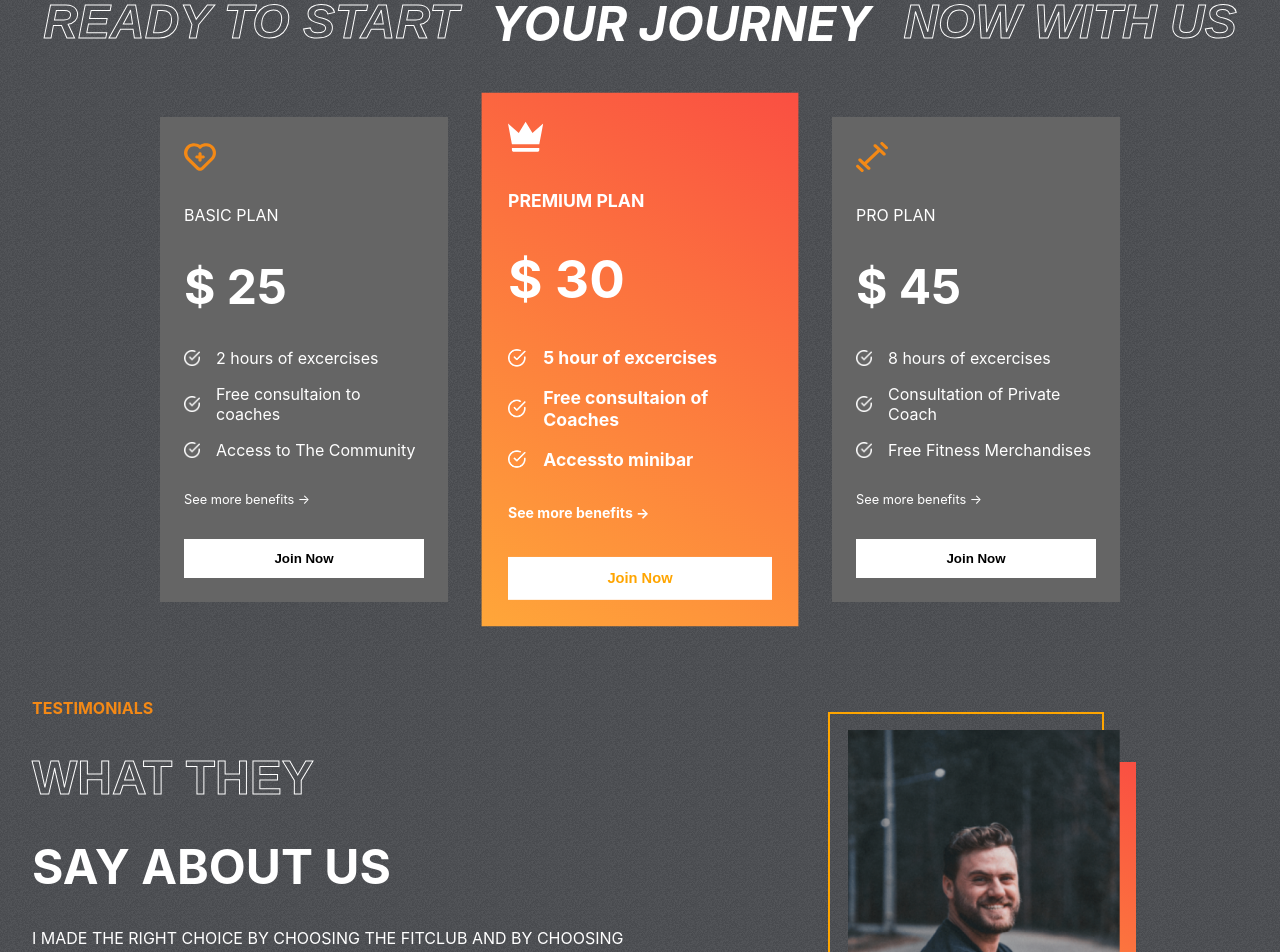
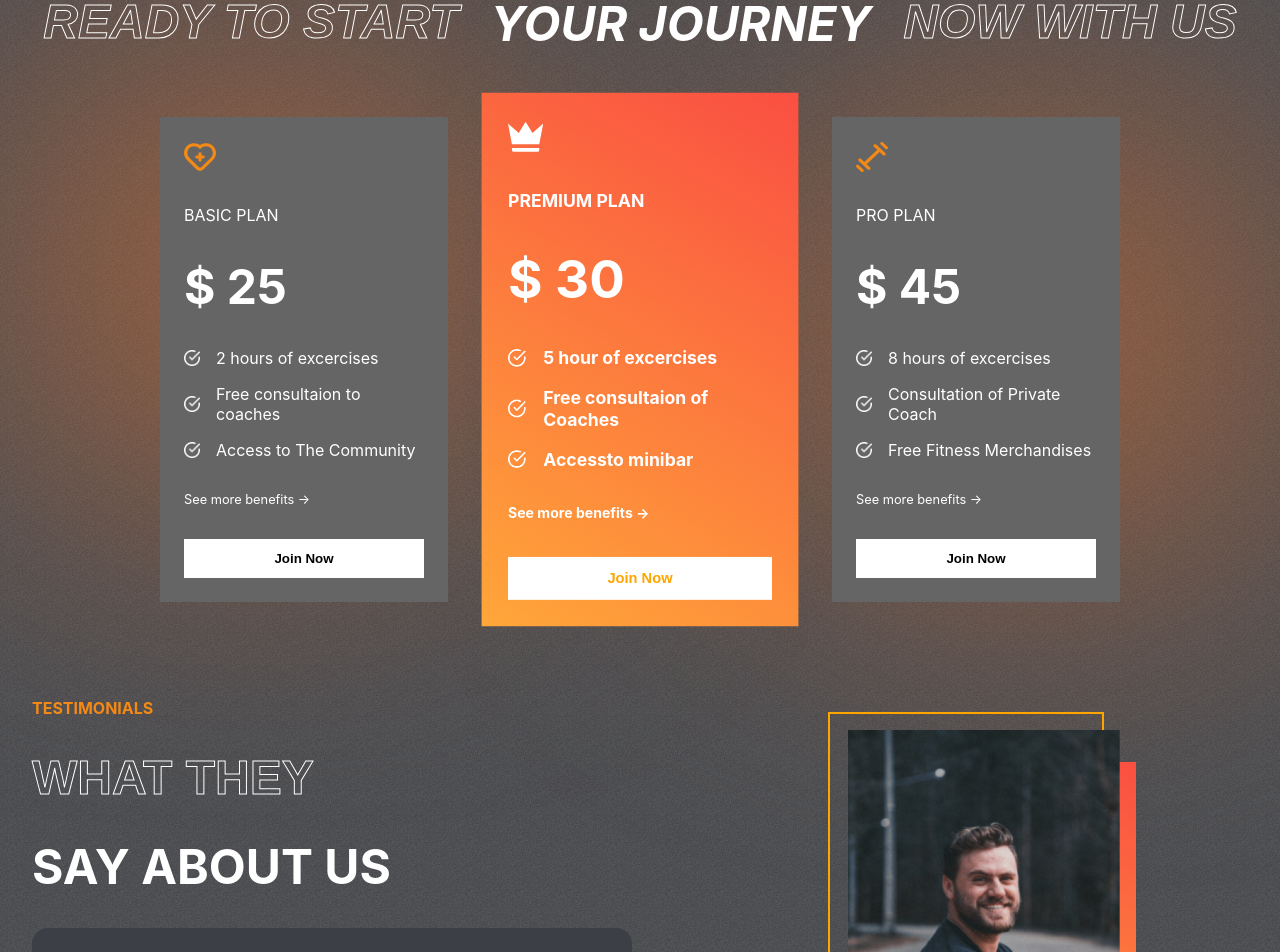
Before and after one commit to aitorqc/fitclub, a React (Create React App) app: page / in a window 1280 px wide. Shown: the part 1845-2797 px from the top of the page. Built offline with nearby package versions, Linux system fonts and the light colour scheme; the HTML template or start-up script is replaced by a standard one.

Commit message:
animations

```diff
--- a/package.json
+++ b/package.json
@@ -7,6 +7,7 @@
     "@testing-library/jest-dom": "^5.16.5",
     "@testing-library/react": "^13.4.0",
     "@testing-library/user-event": "^13.5.0",
+    "framer-motion": "^10.0.0",
     "react": "^18.2.0",
     "react-dom": "^18.2.0",
     "react-scripts": "5.0.1",
--- a/public/index.html
+++ b/public/index.html
@@ -3,7 +3,7 @@
 
 <head>
   <meta charset="utf-8" />
-  <link rel="icon" href="%PUBLIC_URL%/favicon.ico" />
+  <link rel="icon" href="%PUBLIC_URL%/icon.png" />
   <meta name="viewport" content="width=device-width, initial-scale=1" />
   <meta name="theme-color" content="#000000" />
   <meta name="description" content="Web site created using create-react-app" />
--- a/src/App.css
+++ b/src/App.css
@@ -33,3 +33,17 @@
 .btn:hover{
   cursor: pointer;
 }
+
+.blur{
+  background: rgba(253, 120, 43, .69);
+  position: absolute;
+  border-radius: 50%;
+  filter: blur(150px);
+  z-index: -9;
+}
+
+.hero-blur{
+  width: 22rem;
+  height: 30rem;
+  left: 0;
+}
--- a/src/components/Footer/Footer.css
+++ b/src/components/Footer/Footer.css
@@ -30,3 +30,21 @@
 .logo-f>img{
     width: 10rem;
 }
+
+.blur-f-1{
+    bottom: 0;
+    right: 15%;
+    width: 26rem;
+    height: 12rem;
+    filter: blur(200px);
+    background: red;
+}
+
+.blur-f-2{
+    bottom: 0;
+    right: 15%;
+    width: 26rem;
+    height: 12rem;
+    filter: blur(200px);
+    background: rgb(255,115,0);
+}
--- a/src/components/Footer/Footer.jsx
+++ b/src/components/Footer/Footer.jsx
@@ -21,6 +21,9 @@ export default function Footer() {
                     <img src={logo} alt="" />
                 </div>
             </div>
+
+            <div className="blur blur-f-1"></div>
+            <div className="blur blur-f-2"></div>
         </div>
     )
 }
--- a/src/components/Hero/Hero.jsx
+++ b/src/components/Hero/Hero.jsx
@@ -1,4 +1,6 @@
 import React from 'react'
+import { motion } from 'framer-motion';
+
 import Header from '../Header/Header';
 
 import './Hero.css';
@@ -9,13 +11,21 @@ import hero_image_back from '../../assets/hero_image_back.png';
 import calories from '../../assets/calories.png';
 
 export default function Hero() {
+
+  const transition = { type: 'spring', duration: 3 }
+
   return (
     <div className='hero'>
+
+      <div className="blur hero-blur"></div>
       <div className="left-h">
         <Header />
 
         <div className="the-best-ad">
-          <div></div>
+          <motion.div
+            initial={{ left: '200px' }}
+            whileInView={{ left: '8px' }}
+            transition={{ ...transition, type: 'tween' }}></motion.div>
           <span>the best fitness club in the town</span>
         </div>
 
@@ -48,22 +58,34 @@ export default function Hero() {
       <div className="right-h">
         <button className='btn'>Join Now</button>
 
-        <div className="heart-rate">
+        <motion.div
+          initial={{ right: '-1rem' }}
+          whileInView={{ right: '4rem' }}
+          transition={{ transition }}
+          className="heart-rate">
           <img src={heart} alt="heart" />
           <span>Heart Rate</span>
           <span>116 bpm</span>
-        </div>
+        </motion.div>
 
-        <img src={hero_image} alt="hero-image" className='hero-image' />
-        <img src={hero_image_back} alt="hero-image-back" className='hero-image-back' />
+        <img src={hero_image} alt="hero" className='hero-image' />
+        <motion.img
+          initial={{ right: 'llrem' }}
+          whileInView={{ right: '22rem' }}
+          transition={transition}
+          src={hero_image_back} alt="hero back" className='hero-image-back' />
 
-        <div className="calories">
+        <motion.div
+          initial={{ right: '37rem' }}
+          whileInView={{ right: '28rem' }}
+          transition={{ transition }}
+          className="calories">
           <img src={calories} alt="calories" />
           <div>
             <span>Calories Burned</span>
             <span>220 kcal</span>
           </div>
-        </div>
+        </motion.div>
       </div>
     </div>
   )
--- a/src/components/Join/Join.jsx
+++ b/src/components/Join/Join.jsx
@@ -1,5 +1,4 @@
 import React, { useRef } from 'react'
-
 import emailjs from '@emailjs/browser';
 
 import './Join.css';
--- a/src/components/Plans/Plans.css
+++ b/src/components/Plans/Plans.css
@@ -12,6 +12,20 @@
     align-items: center;
     justify-content: center;
     gap: 3rem;
+}
+
+.plans-blur-1{
+    width: 32rem;
+    height: 23rem;
+    top: 6rem;
+    left: 0rem;
+}
+
+.plans-blur-2{
+    width: 32rem;
+    height: 23rem;
+    top: 10rem;
+    right: 0rem;
 }
 
 .plan{
--- a/src/components/Plans/Plans.jsx
+++ b/src/components/Plans/Plans.jsx
@@ -9,6 +9,8 @@ import whiteTick from '../../assets/whiteTick.png';
 export default function Plans() {
     return (
         <div className='plans-container'>
+            <div className="blur plans-blur-1"></div>
+            <div className='blur plans-blur-2'></div>
             <div className='programs-header' style={{ gap: "2rem" }}>
                 <span className='stroke-text'>READY TO START</span>
                 <span>YOUR JOURNEY</span>
--- a/src/components/Testimonials/Testimonials.css
+++ b/src/components/Testimonials/Testimonials.css
@@ -24,11 +24,16 @@
     font-size: 3rem;
 }
 
-.lert-t>:nth-child(4) {
+.left-t>:nth-child(4) {
     text-transform: none;
     text-align: justify;
     letter-spacing: 2px;
-    line-height: 40px;
+    line-height: 30px;
+    padding: 1rem 2rem;
+    background: var(--appColor);
+    border-top-right-radius: 1rem;
+    border-top-left-radius: 1rem;
+    border-bottom-left-radius: 1rem;
 }
 
 .right-t {
--- a/src/components/Testimonials/Testimonials.jsx
+++ b/src/components/Testimonials/Testimonials.jsx
@@ -1,4 +1,5 @@
 import React, { useState } from 'react'
+import { motion } from 'framer-motion';
 
 import './Testimonials.css';
 
@@ -11,6 +12,7 @@ export default function Testimonials() {
 
     const [selected, setSelected] = useState(0);
     const tLength = testimonialsData.length;
+    const transition = { type: 'spring', duration: 3 }
 
     return (
         <div className='testimonials'>
@@ -18,9 +20,14 @@ export default function Testimonials() {
                 <span>Testimonials</span>
                 <span className='stroke-text'>What they</span>
                 <span>say about us</span>
-                <span>
-                    {testimonialsData[selected].review}
-                </span>
+                <motion.span
+                    key={selected}
+                    initial={{ opacity: 0, x: -100 }}
+                    animate={{ opacity: 1, x: 0 }}
+                    exit={{ opacity: 0, x: 100 }}
+                    transition={transition}>
+                    "{testimonialsData[selected].review}"
+                </motion.span>
                 <span>
                     <span style={{ color: "var(--orange" }}>
                         {testimonialsData[selected].name}
@@ -29,9 +36,21 @@ export default function Testimonials() {
                 </span>
             </div>
             <div className='right-t'>
-                <div></div>
-                <div></div>
-                <img src={testimonialsData[selected].image} alt="testimonial" />
+                <motion.div
+                    initial={{ opacity: 0, x: -100 }}
+                    transition={{ ...transition, duration: 2 }}
+                    whileInView={{ opacity: 1, x: 0 }}></motion.div>
+                <motion.div
+                    initial={{ opacity: 0, x: 100 }}
+                    transition={{ ...transition, duration: 2 }}
+                    whileInView={{ opacity: 1, x: 0 }}></motion.div>
+                <motion.img
+                    key={selected}
+                    initial={{ opacity: 0, x: 100 }}
+                    animate={{ opacity: 1, x: 0 }}
+                    exit={{ opacity: 0, x: -100 }}
+                    transition={transition}
+                    src={testimonialsData[selected].image} alt="testimonial" />
 
                 <div className='arrows'>
                     <img
```
Also changed, not shown: public/icon.png (added), 1 other file (tests, documents, lock files or other folders).
